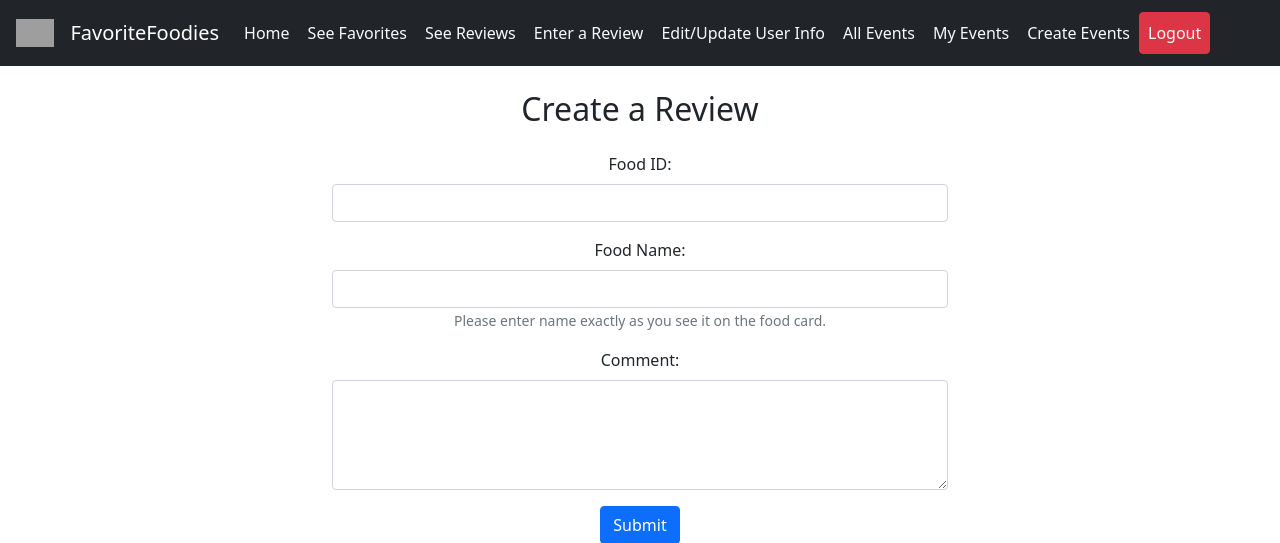
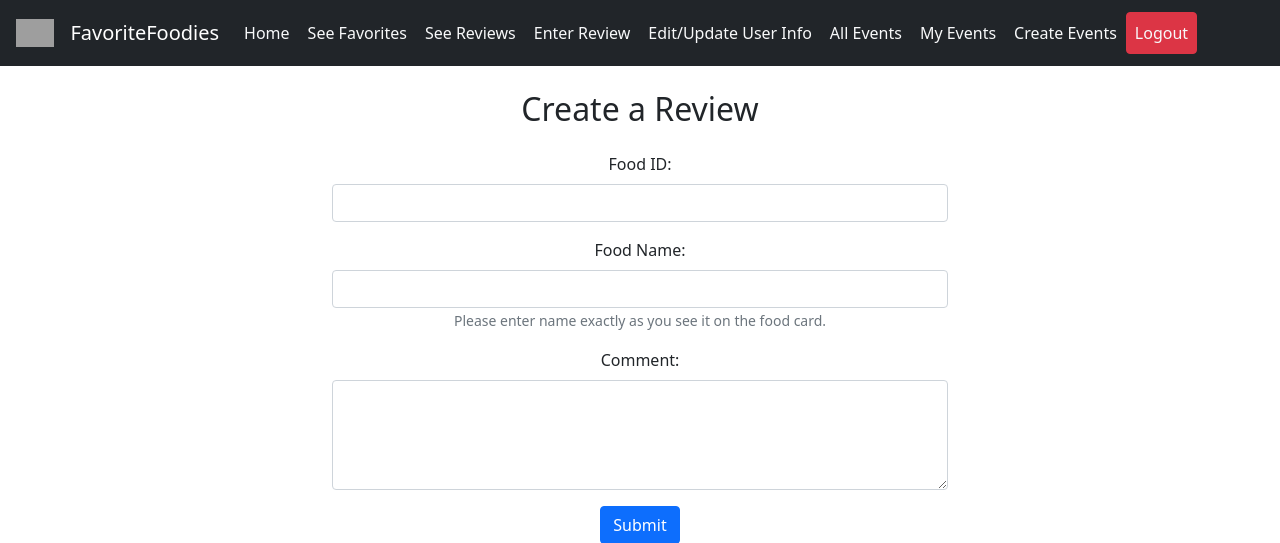
Before and after one commit to sarayliu/favorite-foodies, a PHP site: page /templates/enterReview.php in a window 1280 px wide. Shown: the top 543 px of the page. Run offline with PHP 8.4, Linux system fonts and the light colour scheme; grey boxes are pictures that could not be loaded.

Commit message:
Change Enter a Review to Enter Review in nav bar

```diff
--- a/dbProjectTest/templates/allEvents.php
+++ b/dbProjectTest/templates/allEvents.php
@@ -42,7 +42,7 @@
                   <a class="nav-link btn btn-default text-light" href="?command=seeReviews">See Reviews</a>
               </li>
               <li class="nav-item">
-                    <a class="nav-link btn btn-default text-light" href="?command=enterReview">Enter a Review</a>
+                    <a class="nav-link btn btn-default text-light" href="?command=enterReview">Enter Review</a>
               </li>
               <li class="nav-item">
                   <a class="nav-link btn btn-default text-light" href="?command=editInfo">Edit/Update User Info</a>
--- a/dbProjectTest/templates/createEvents.php
+++ b/dbProjectTest/templates/createEvents.php
@@ -42,7 +42,7 @@
                   <a class="nav-link btn btn-default text-light" href="?command=seeReviews">See Reviews</a>
               </li>
               <li class="nav-item">
-                    <a class="nav-link btn btn-default text-light" href="?command=enterReview">Enter a Review</a>
+                    <a class="nav-link btn btn-default text-light" href="?command=enterReview">Enter Review</a>
               </li>
               <li class="nav-item">
                   <a class="nav-link btn btn-default text-light" href="?command=editInfo">Edit/Update User Info</a>
--- a/dbProjectTest/templates/editInfo.php
+++ b/dbProjectTest/templates/editInfo.php
@@ -41,7 +41,7 @@
                 </li>
                 <li class="nav-item">
                         <!-- <a class="nav-link text-dark" href="seeReviews.php"> See Reviews </a> -->
-                        <a class="nav-link btn btn-default text-light" href="?command=enterReview">Enter a Review</a>
+                        <a class="nav-link btn btn-default text-light" href="?command=enterReview">Enter Review</a>
                     </li>
                 <li class="nav-item">
                     <!-- <a class="nav-link text-dark" href="editInfo.html"> Edit Information </a> -->
--- a/dbProjectTest/templates/enterReview.php
+++ b/dbProjectTest/templates/enterReview.php
@@ -43,7 +43,7 @@
                 </li>
                 <li class="nav-item">
                         <!-- <a class="nav-link text-dark" href="seeReviews.php"> See Reviews </a> -->
-                        <a class="nav-link btn btn-default text-light" href="?command=enterReview">Enter a Review</a>
+                        <a class="nav-link btn btn-default text-light" href="?command=enterReview">Enter Review</a>
                     </li>
                 <li class="nav-item">
                     <!-- <a class="nav-link text-dark" href="editInfo.html"> Edit Information </a> -->
--- a/dbProjectTest/templates/home.php
+++ b/dbProjectTest/templates/home.php
@@ -73,7 +73,7 @@
               </li>
               <li class="nav-item">
                     <!-- <a class="nav-link text-dark" href="seeReviews.php"> See Reviews </a> -->
-                    <a class="nav-link btn btn-default text-light" href="?command=enterReview">Enter a Review</a>
+                    <a class="nav-link btn btn-default text-light" href="?command=enterReview">Enter Review</a>
                 </li>
               <li class="nav-item">
                   <!-- <a class="nav-link text-dark" href="editInfo.html"> Edit Information </a> -->
--- a/dbProjectTest/templates/myEvents.php
+++ b/dbProjectTest/templates/myEvents.php
@@ -42,7 +42,7 @@
                   <a class="nav-link btn btn-default text-light" href="?command=seeReviews">See Reviews</a>
               </li>
               <li class="nav-item">
-                    <a class="nav-link btn btn-default text-light" href="?command=enterReview">Enter a Review</a>
+                    <a class="nav-link btn btn-default text-light" href="?command=enterReview">Enter Review</a>
               </li>
               <li class="nav-item">
                   <a class="nav-link btn btn-default text-light" href="?command=editInfo">Edit/Update User Info</a>
--- a/dbProjectTest/templates/seeFavorites.php
+++ b/dbProjectTest/templates/seeFavorites.php
@@ -50,7 +50,7 @@
                 </li>
                 <li class="nav-item">
                     <!-- <a class="nav-link text-dark" href="seeReviews.php"> See Reviews </a> -->
-                    <a class="nav-link btn btn-default text-light" href="?command=enterReview">Enter a Review</a>
+                    <a class="nav-link btn btn-default text-light" href="?command=enterReview">Enter Review</a>
                 </li>
                 <li class="nav-item">
                     <!-- <a class="nav-link text-dark" href="editInfo.html"> Edit Information </a> -->
--- a/dbProjectTest/templates/seeReviews.php
+++ b/dbProjectTest/templates/seeReviews.php
@@ -49,7 +49,7 @@
                 </li>
                 <li class="nav-item">
                     <!-- <a class="nav-link text-dark" href="seeReviews.php"> See Reviews </a> -->
-                    <a class="nav-link btn btn-default text-light" href="?command=enterReview">Enter a Review</a>
+                    <a class="nav-link btn btn-default text-light" href="?command=enterReview">Enter Review</a>
                 </li>
                 <li class="nav-item">
                     <!-- <a class="nav-link text-dark" href="editInfo.html"> Edit Information </a> -->
```
